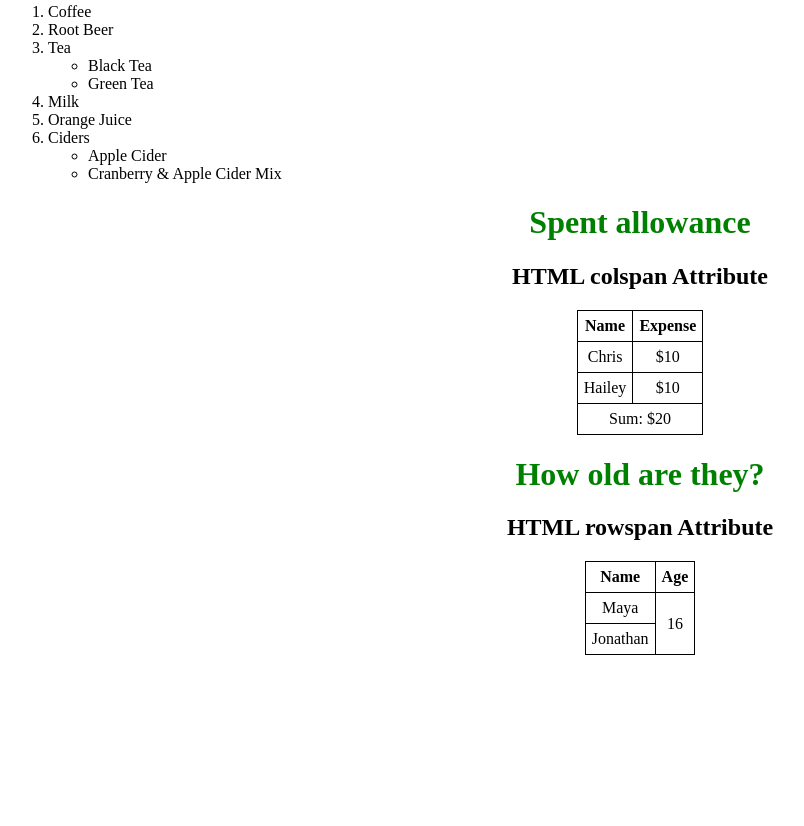
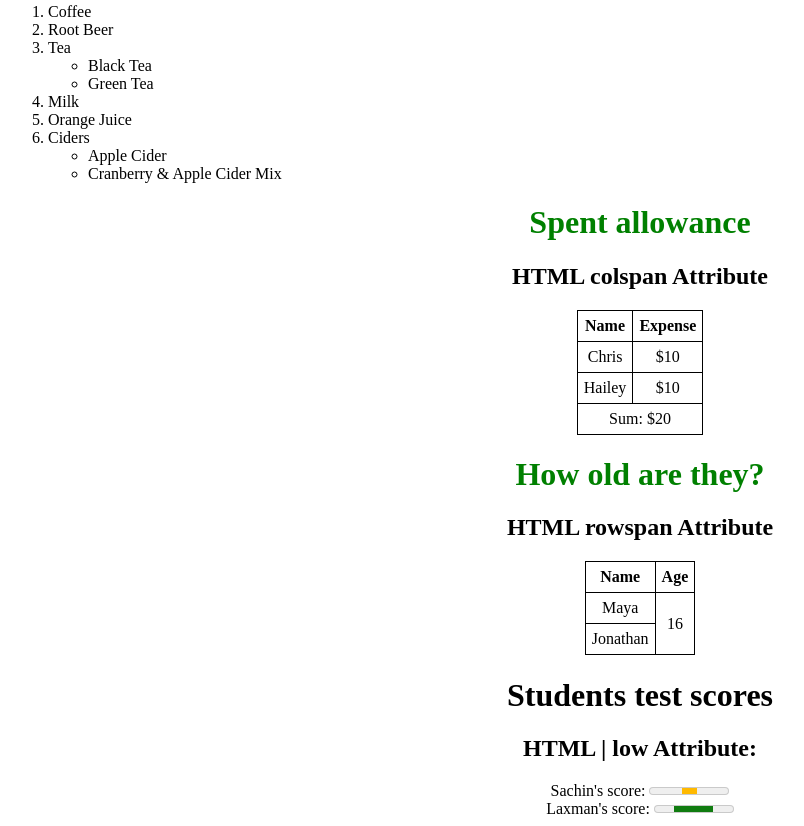
Before and after one commit to ArmaunAA/csp-sp2020-class-examles, a plain HTML site: page index.html in a window 1280 px wide. Shown: the part 1971-2797 px from the top of the page, without its empty margins (0-804 px from the left). Before the commit the page ends 2634 px from the top, so only its background shows below. Drawn offline with Linux system fonts and the light colour scheme.

Commit message:
Update index.html

```diff
--- a/index.html
+++ b/index.html
@@ -165,4 +165,35 @@
                                </center>
     </body>
 
+    <head>
+    <title>
+      HTML | low attribute
+    </title>
+</head>
+
+<body>
+                               <center>
+    <h1>Students test scores</h1>
+    <h2>HTML | low Attribute:</h2>
+    Sachin's score:
+    <meter value="2"
+           low="3"
+           min="0"
+           max="10"
+           high="6">
+      5 out of 10
+    </meter>
+    <br>
+    Laxman's score:
+    <meter value="0.5"
+           low="0.3"
+           max="1.0"
+           low=" "
+           min="0"
+           high="0.6">
+      50% from 100%
+    </meter>
+                     </center>
+</body>
+
                                                                                 </HTML>
```
